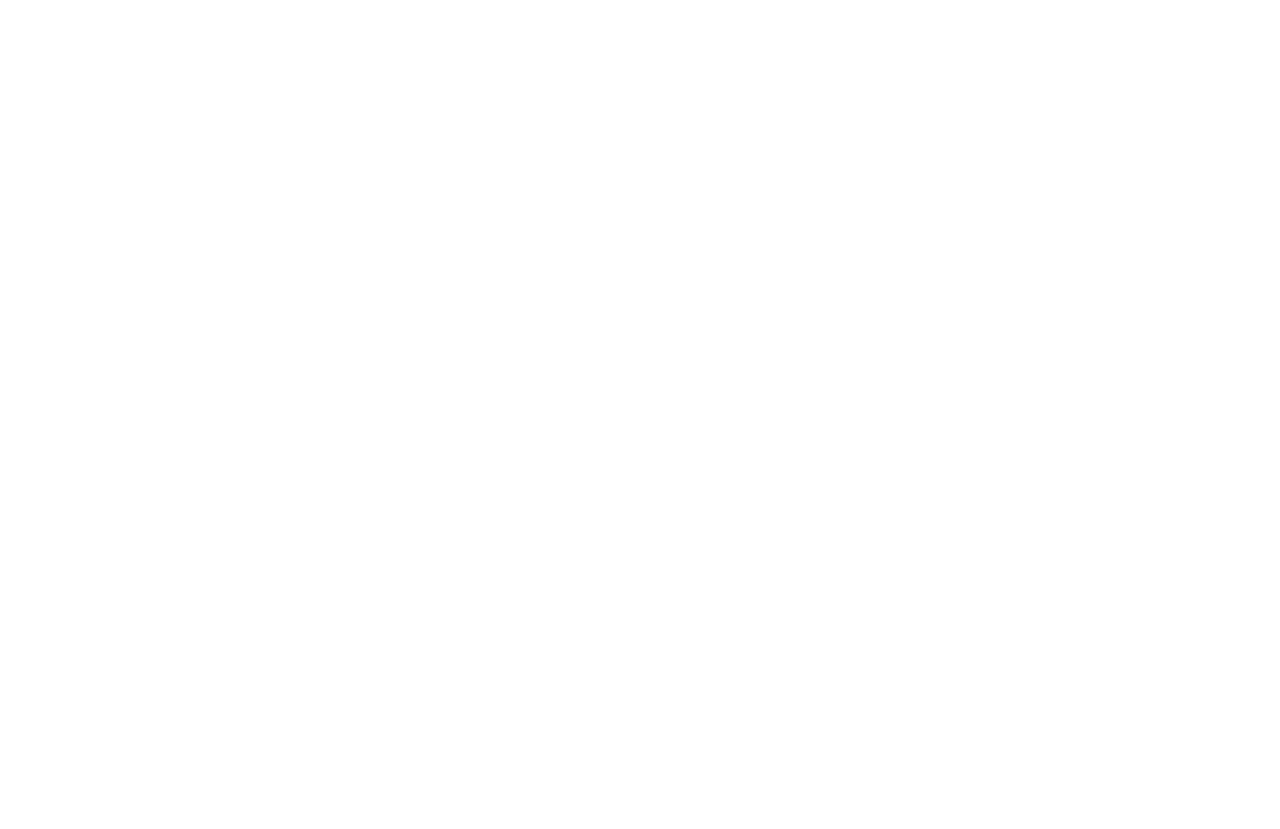
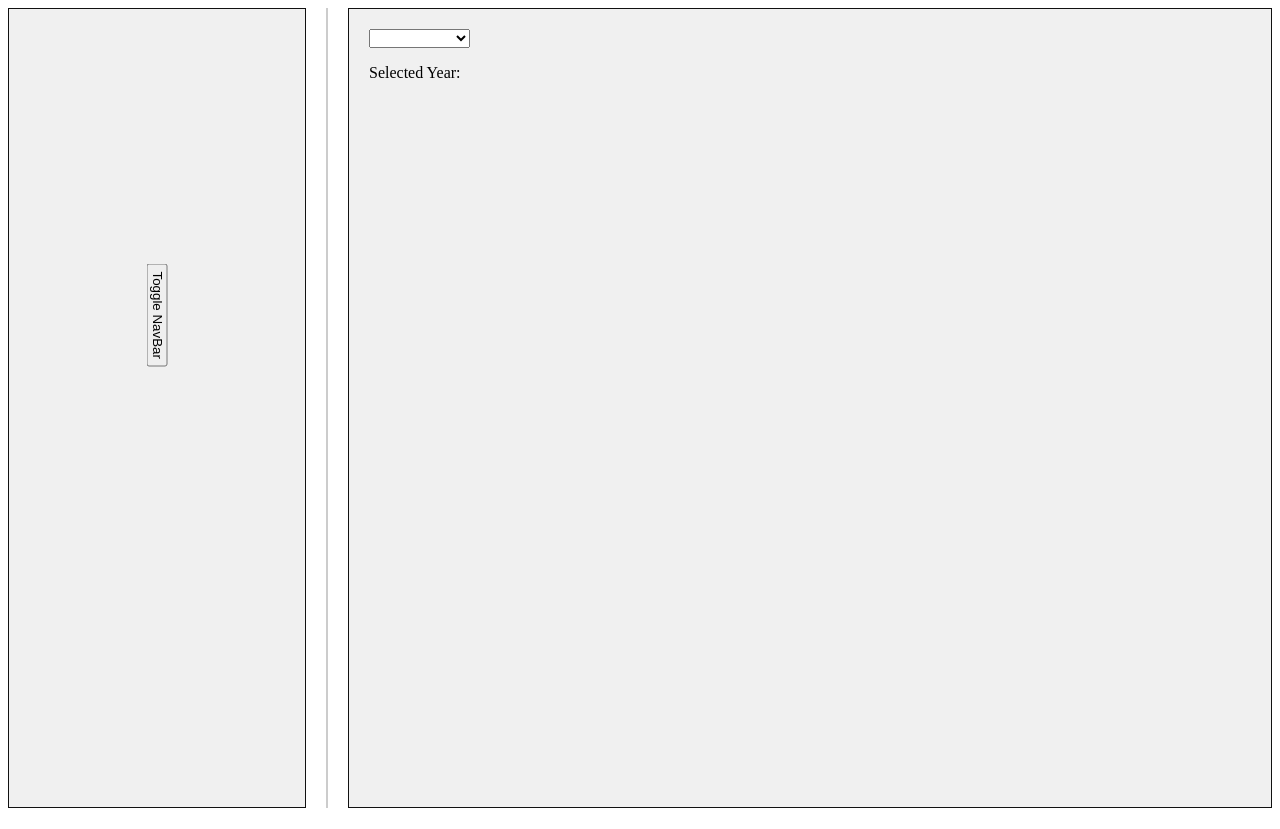
Before and after one commit to AlexanderHobbs/MicroPrivateEquityTool, a Vue app in the folder frontend/EarningCalculator/: page / in a window 1280 px wide. Before the commit the page ends 800 px from the top, so only its background shows below. Built offline with nearby package versions, Linux system fonts and the light colour scheme; the HTML template or start-up script is replaced by a standard one.

Commit message:
Implemented basic layout for frontend and added simple functionality

```diff
--- a/frontend/EarningCalculator/src/App.vue
+++ b/frontend/EarningCalculator/src/App.vue
@@ -1,8 +1,10 @@
 <script setup>
-
+import earningCalculator from '@/views/EarningCalculator.vue';
 </script>
 
 <template>
+
+<earningCalculator />
 
 </template>
 
--- a/frontend/EarningCalculator/src/assets/main.css
+++ b/frontend/EarningCalculator/src/assets/main.css
@@ -0,0 +1,3 @@
+.class {
+
+}
--- /dev/null
+++ b/frontend/EarningCalculator/src/components/Side_NavBar.vue
@@ -0,0 +1,54 @@
+<script setup>
+
+import {ref} from 'vue'
+
+const isOpen = ref(false)
+</script>
+
+<template>
+
+<div class="parent-container">
+
+    <div class = "navbar-links" v-show = "isOpen">
+        <ul>
+            <li><h4>Earning Calc</h4></li>
+            <li><h4>Loss Report</h4></li>
+            <li><h4>Financial Sumarry</h4></li>
+            <li><h4>History</h4></li>
+        </ul>
+
+    </div>
+
+    <div class = "toggle-navBar-btn">
+        <button @click = "isOpen = !isOpen"> Toggle NavBar </button>
+    </div>
+
+</div>
+
+</template>
+
+<style scoped>
+
+.parent-container{
+    display: flex;
+}
+
+.navbar-links{
+    font: 1em sans-serif;
+    border: 1px solid black ;
+    flex: 3;
+}
+
+.toggle-navBar-btn {
+    flex: 1;
+    display: flex;
+    align-self: center;
+    justify-items: center;
+    transform: rotate(90deg);
+}
+
+button{
+    width: fit-content;
+}
+
+</style>
--- /dev/null
+++ b/frontend/EarningCalculator/src/components/earningInput.vue
@@ -0,0 +1,34 @@
+<script setup>
+
+import {ref} from 'vue'
+
+const selectedYear = ref()
+const selectedYear_Options = ref([
+    {text: '2025', value: 2025},
+    {text: '2024', value: 2024},
+    {text: '2023', value: 2023},
+])
+
+</script>
+
+<template>
+
+<div class = "parent-container">
+    <div class = "selected-year-input">
+        <select name="SelectedYearInput" id="InputYear" v-model = "selectedYear">
+            <option disabled value="">Select a Year</option>
+            <option v-for = "year in selectedYear_Options" :key = "year.value" :value = "year.value">
+                {{ year.text }}
+            </option>
+        </select>
+        <p>Selected Year: {{ selectedYear }}</p>
+    </div>
+</div>
+
+
+
+</template>
+
+<style scoped>
+
+</style>
--- /dev/null
+++ b/frontend/EarningCalculator/src/views/EarningCalculator.vue
@@ -0,0 +1,67 @@
+<script setup>
+import navBar from '@/components/Side_NavBar.vue';
+import earningInput from '@/components/earningInput.vue';
+
+
+import {ref} from 'vue'
+const isOpen = ref(false)
+
+</script>
+
+<template>
+
+    <div class = "parent-container">
+
+        <div class = "navbar">
+            <navBar/>
+        </div>
+
+
+        <div class="vertical-line"></div>
+
+        <div class = "input">
+            <earningInput/>
+        </div>
+
+    </div>
+
+
+</template>
+
+<style scoped>
+
+.parent-container {
+    display: flex;
+    width: 100%;
+    height: 100vh;
+}
+
+.input{
+    flex: 75;
+    background-color: #f0f0f0;
+    padding: 20px;
+    border: 1px solid #111;
+}
+
+.navbar{
+    flex: 25;
+    background-color: #f0f0f0;
+    padding: 1px;
+    border: 1px solid #111;
+}
+
+.child-div:hover {
+    transition: 1s;
+    background-color: #ccc;
+}
+
+.vertical-line {
+  border-left: 2px solid #ccc;
+  height: 100; /* Set desired height */
+  margin: 0 20px;
+}
+
+
+
+
+</style>
```
Also changed, not shown: frontend/EarningCalculator/src/views/ScheduleView.vue (deleted, +0 -50 lines), frontend/EarningCalculator/src/views/HomeView.vue (deleted), 18 other files (tests, documents, lock files or other folders).
